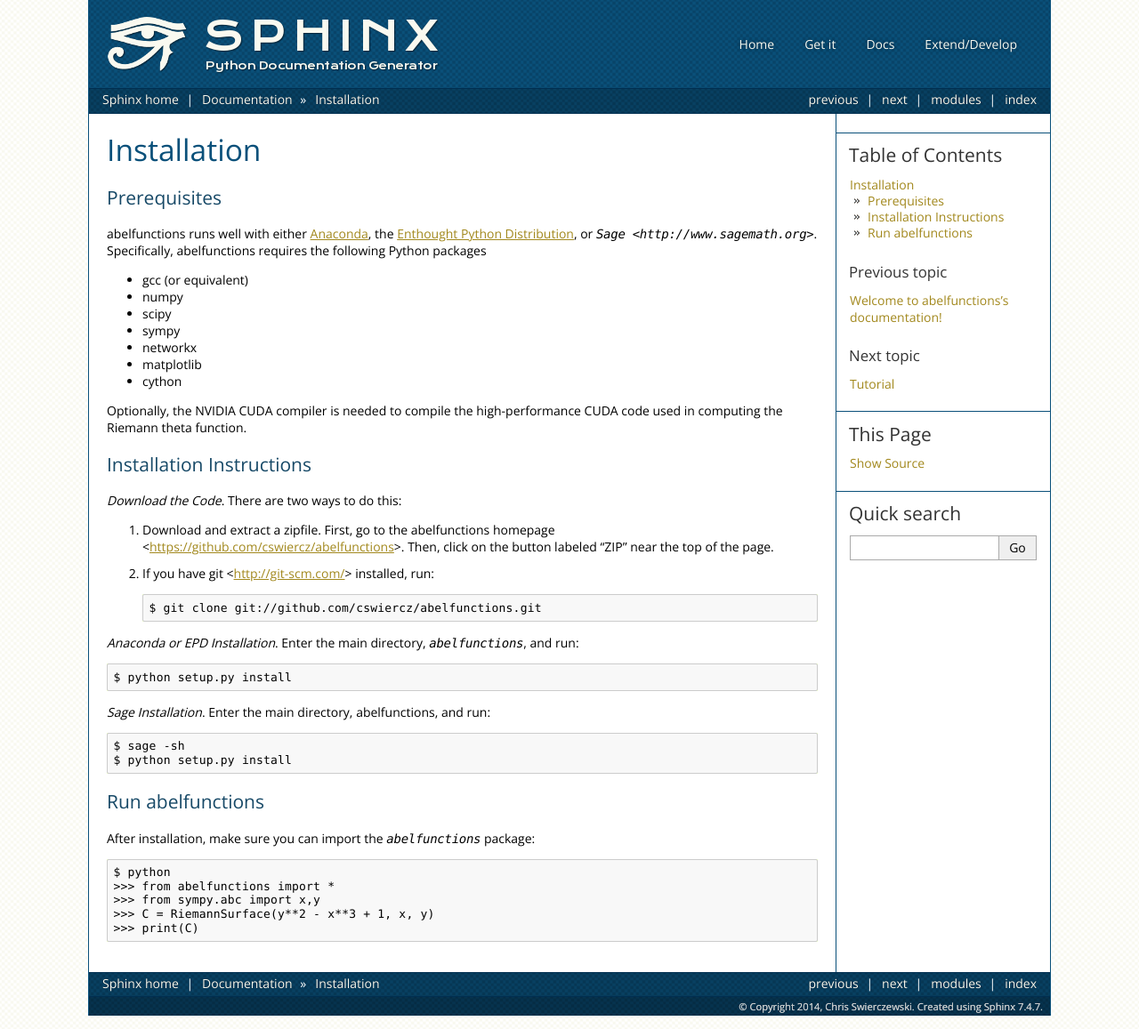
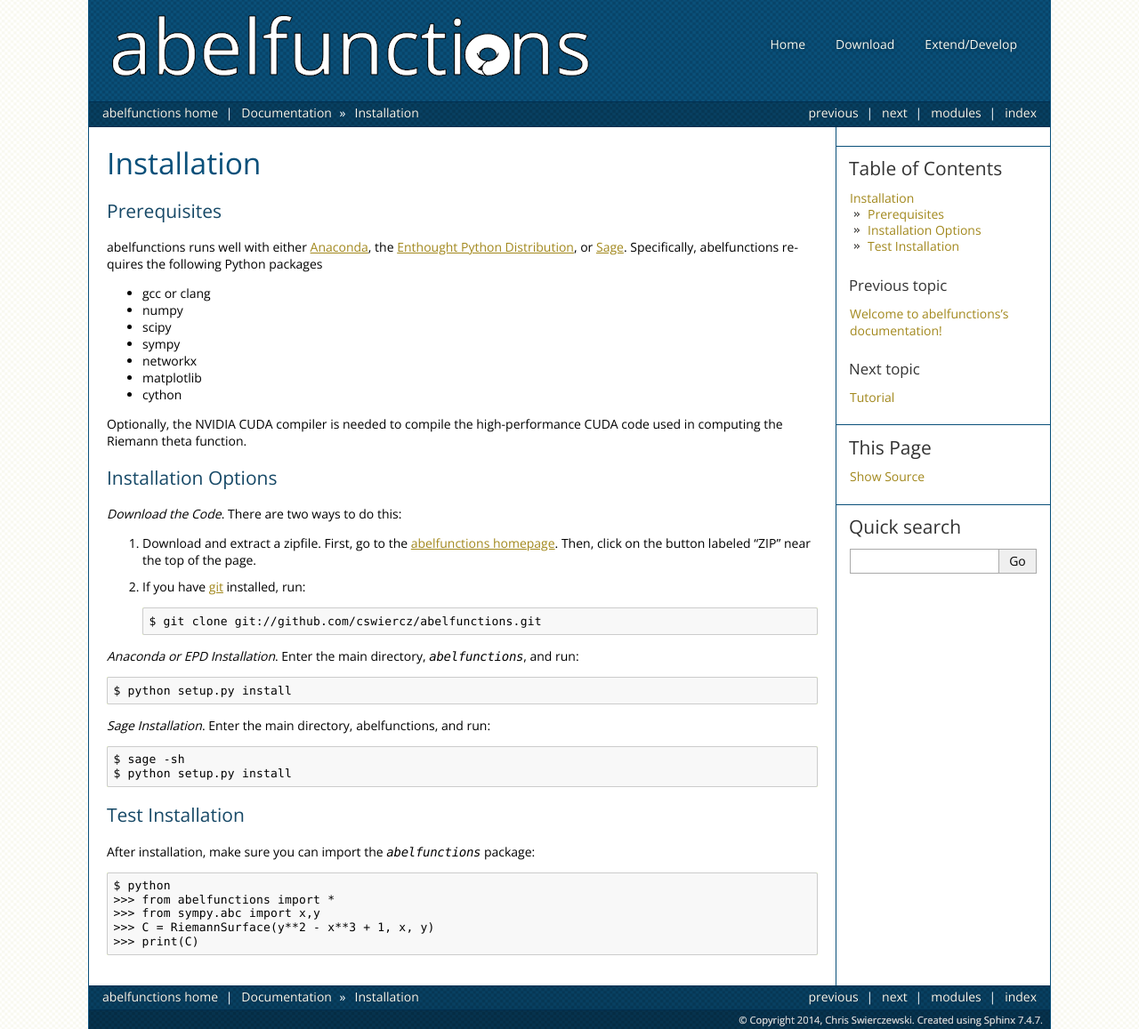
Before and after one commit to abelfunctions/abelfunctions, a Sphinx documentation site: the page built from doc/source/install.rst, in a window 1280 px wide. Shown: the whole page at 89% size. Built offline with Sphinx 7.4.7, drawn with Linux system fonts in a browser that asks for light colours; formulas are drawn with MathJax 3.

```diff
--- /dev/null
+++ b/doc/source/develop.rst
@@ -0,0 +1,4 @@
+Developer's Guide
+=================
+
+This document describes how to contribute to abelfunctions.
--- a/doc/source/index.rst
+++ b/doc/source/index.rst
@@ -8,7 +8,7 @@ Welcome to abelfunctions's documentation!
 
 `abelfunctions <http://github.com/cswiercz/abelfunctions>`_ is a Python
 library for computing with complex algebraic curves and Abelian
-functions. If this is your first time using `abelfunctions`, start with
+functions. If this is your first time using abelfunctions, start with
 the tutorial.
 
 Contents:
--- a/doc/source/install.rst
+++ b/doc/source/install.rst
@@ -7,10 +7,10 @@ Prerequisites
 abelfunctions runs well with either `Anaconda
 <http://continuum.io/downloads.html>`_, the `Enthought Python
 Distribution <http://enthought.com/products/epd.php>`_, or `Sage
-<http://www.sagemath.org>`.  Specifically, abelfunctions requires the
+<http://www.sagemath.org>`_.  Specifically, abelfunctions requires the
 following Python packages
 
-* gcc (or equivalent)
+* gcc or clang
 * numpy
 * scipy
 * sympy
@@ -21,16 +21,16 @@ following Python packages
 Optionally, the NVIDIA CUDA compiler is needed to compile the high-performance
 CUDA code used in computing the Riemann theta function.
 
-Installation Instructions
--------------------------
+Installation Options
+--------------------
 
 *Download the Code*. There are two ways to do this:
 
-1) Download and extract a zipfile. First, go to the abelfunctions
-   homepage <https://github.com/cswiercz/abelfunctions>. Then, click on
+1) Download and extract a zipfile. First, go to the `abelfunctions
+   homepage <https://github.com/cswiercz/abelfunctions>`_. Then, click on
    the button labeled "ZIP" near the top of the page.
 
-2) If you have git <http://git-scm.com/> installed, run::
+2) If you have `git <http://git-scm.com/>`_ installed, run::
 
     $ git clone git://github.com/cswiercz/abelfunctions.git
 
@@ -44,7 +44,7 @@ Installation Instructions
   $ python setup.py install
 
 
-Run abelfunctions
+Test Installation
 -----------------
 
 After installation, make sure you can import the `abelfunctions` package::
--- a/doc/source/modules/index.rst
+++ b/doc/source/modules/index.rst
@@ -7,6 +7,6 @@ This page lists all of the source code documentation. The documentation
 is automatically generated using abelfunction's docstrings.
 
 .. toctree::
-   :maxdepth: 2
+   :maxdepth: 1
 
    puiseux.rst
--- a/doc/themes/sphinx13/layout.html
+++ b/doc/themes/sphinx13/layout.html
@@ -57,7 +57,7 @@
 {% endblock %}
 
 {% block rootrellink %}
-        <li><a href="{{ pathto('index') }}">Sphinx home</a>&nbsp;|</li>
+        <li><a href="{{ pathto('index') }}">abelfunctions home</a>&nbsp;|</li>
         <li><a href="{{ pathto('contents') }}">Documentation</a> &raquo;</li>
 {% endblock %}
 
@@ -65,8 +65,7 @@
 <div class="pageheader">
   <ul>
     <li><a href="{{ pathto('index') }}">Home</a></li>
-    <li><a href="{{ pathto('install') }}">Get it</a></li>
-    <li><a href="{{ pathto('contents') }}">Docs</a></li>
+    <li><a href="{{ pathto('install') }}">Download</a></li>
     <li><a href="{{ pathto('develop') }}">Extend/Develop</a></li>
   </ul>
   <div>
```
Also changed, not shown: other parts of doc/source/index.rst (+1 -0 lines), doc/source/authors.rst (+6 -6 lines), doc/source/tutorial.rst (+15 -0 lines), doc/themes/sphinx13/static/sphinxheader.png.
